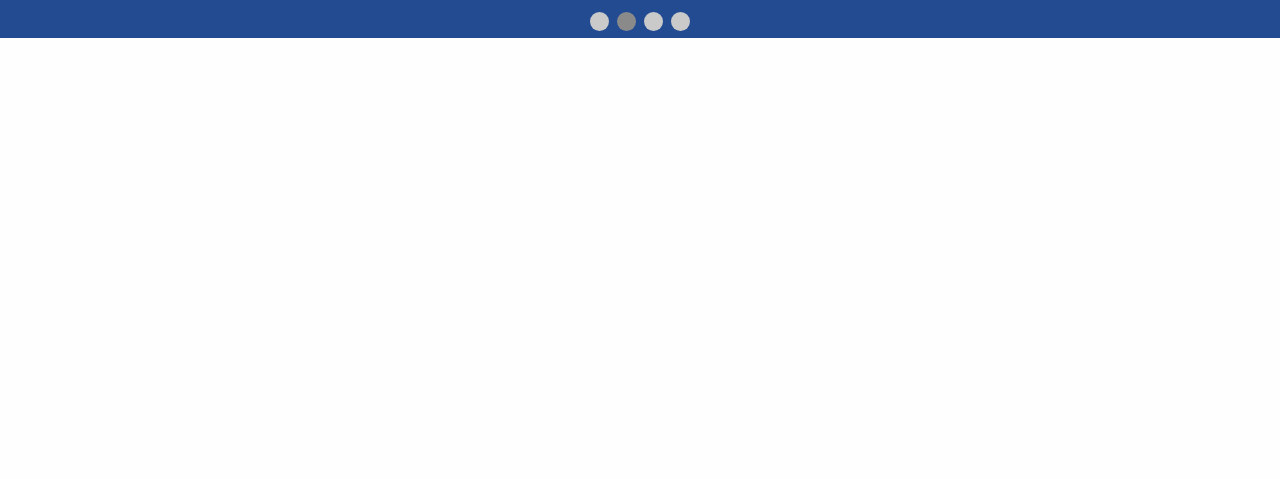
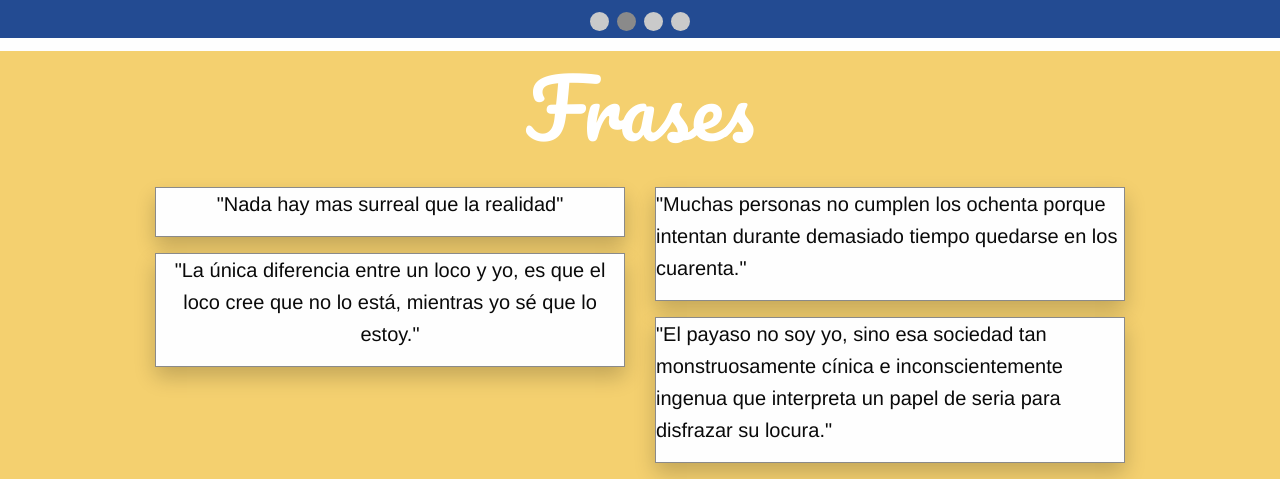
Before and after one commit to NetoCruz/Dali-Web, a plain HTML site: page index.html in a window 1280 px wide. Shown: the part 2633-3112 px from the top of the page. Before the commit the page ends 2684 px from the top, so only its background shows below. Drawn offline with Linux system fonts and the light colour scheme; a web font is replaced by a local one.

Commit message:
seccion frases

```diff
--- a/css/app.css
+++ b/css/app.css
@@ -66,6 +66,32 @@ height: 25px;
 
 }
 
+.card-info {
+  background: #fefefe;
+  border: 1px solid #8a8a8a;
+  box-shadow: 0 10px 20px rgba(0, 0, 0, 0.2);
+  margin: 1rem 0;
+  overflow: hidden;
+  border-radius: 0;
+}
+
+#word{
+	background-color: #F4D06F;
+}
+#word h3{
+	font-family: 'Pacifico', cursive;
+  font-size: 60pt;
+  color: white;
+}
+#word p{
+	font-size: 15pt;
+}
+.card-info .card-info-label {
+
+  border-color: transparent #8a8a8a transparent transparent;
+  border-color: rgba(255, 255, 255, 0) #8a8a8a rgba(255, 255, 255, 0) rgba(255, 255, 255, 0);
+}
+
 @media only screen and (max-width: 500px){
 	#head{
 	background-size: cover;
--- a/index.html
+++ b/index.html
@@ -40,7 +40,7 @@
 
           <li><a href="#bio">Biografia</a></li>
           <li><a href="#obras">Obras</a></li>
-          <li><a href="#">Frases</a></li>
+          <li><a href="#word">Frases</a></li>
 
 
         </nav>
@@ -86,7 +86,7 @@ Dalí que se calificaba a sí mismo de “caníbal”, “megalomaníaco” y de
 
   <section id="obras" data-magellan-target="obras">
     <div class="row">
-      <div class="large-12 column text-center">
+      <div  class="large-12 column text-center">
         <p>Obras Pictóricas</p>
       </div>
     </div>
@@ -135,7 +135,47 @@ Dalí que se calificaba a sí mismo de “caníbal”, “megalomaníaco” y de
 
   </section>
 
+<section id="word" data-magellan-target="word">
+  <div class="column text-center"><h3>Frases</h3></div>
+  <div class="row" data-equalizer>
 
+    <div class="column small-12 large-6 text-center" data-equalizer-watch >
+  <div class="card-info success" data-equalizer-watch>
+
+  <div class="card-info-content" data-equalizer-watch>
+
+    <p>"Nada hay mas surreal que la realidad"</p>
+  </div>
+</div>
+
+<div class="card-info success" data-equalizer-watch>
+
+  <div class="card-info-content" data-equalizer-watch>
+
+    <p>"La única diferencia entre un loco y yo, es que el loco cree que no lo está, mientras yo sé que lo estoy."</p>
+  </div>
+</div>
+</div>
+
+<div class="column  small-12 large-6 " data-equalizer-watch>
+  <div class="card-info success" data-equalizer-watch>
+
+  <div class="card-info-content" data-equalizer-watch>
+
+    <p>"Muchas personas no cumplen los ochenta porque intentan durante demasiado tiempo quedarse en los cuarenta."</p>
+  </div>
+</div>
+
+<div class="card-info success" data-equalizer-watch>
+
+  <div class="card-info-content" data-equalizer-watch>
+
+    <p>"El payaso no soy yo, sino esa sociedad tan monstruosamente cínica e inconscientemente ingenua que interpreta un papel de seria para disfrazar su locura."</p>
+  </div>
+</div>
+</div>
+</div>
+</section>
 
 
 
```
